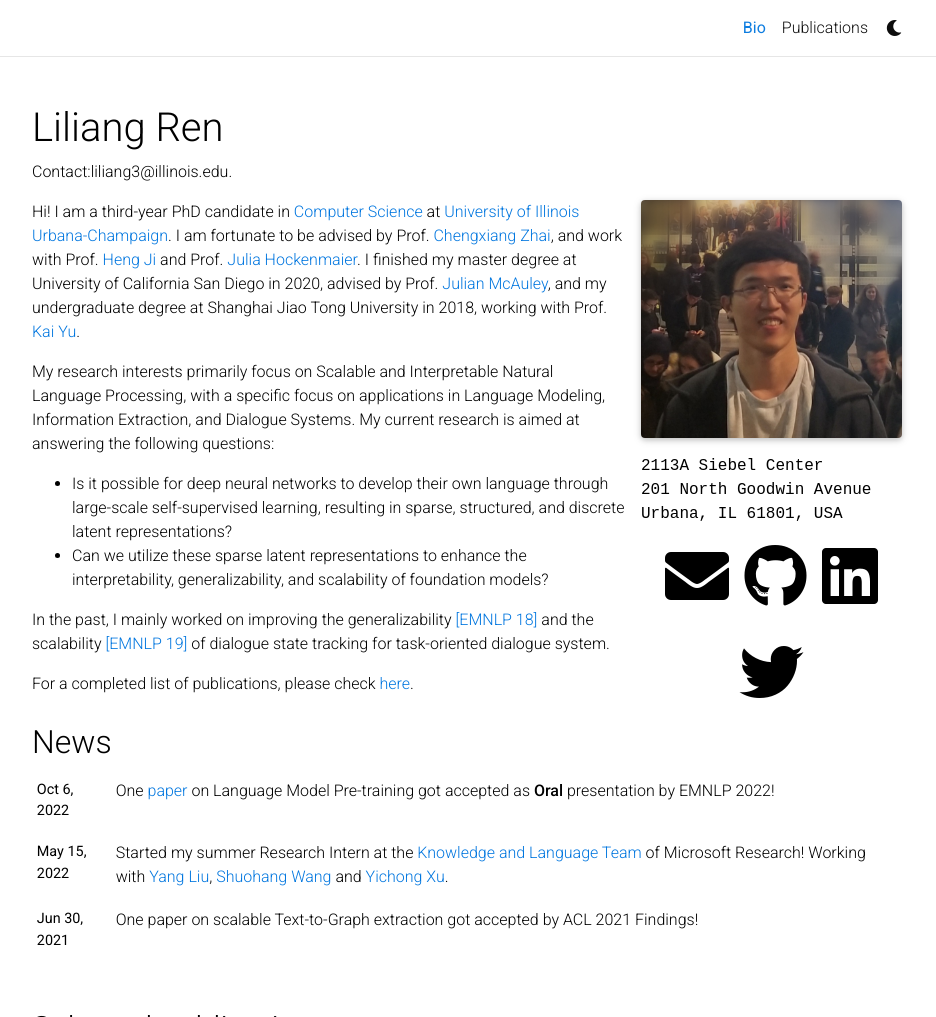
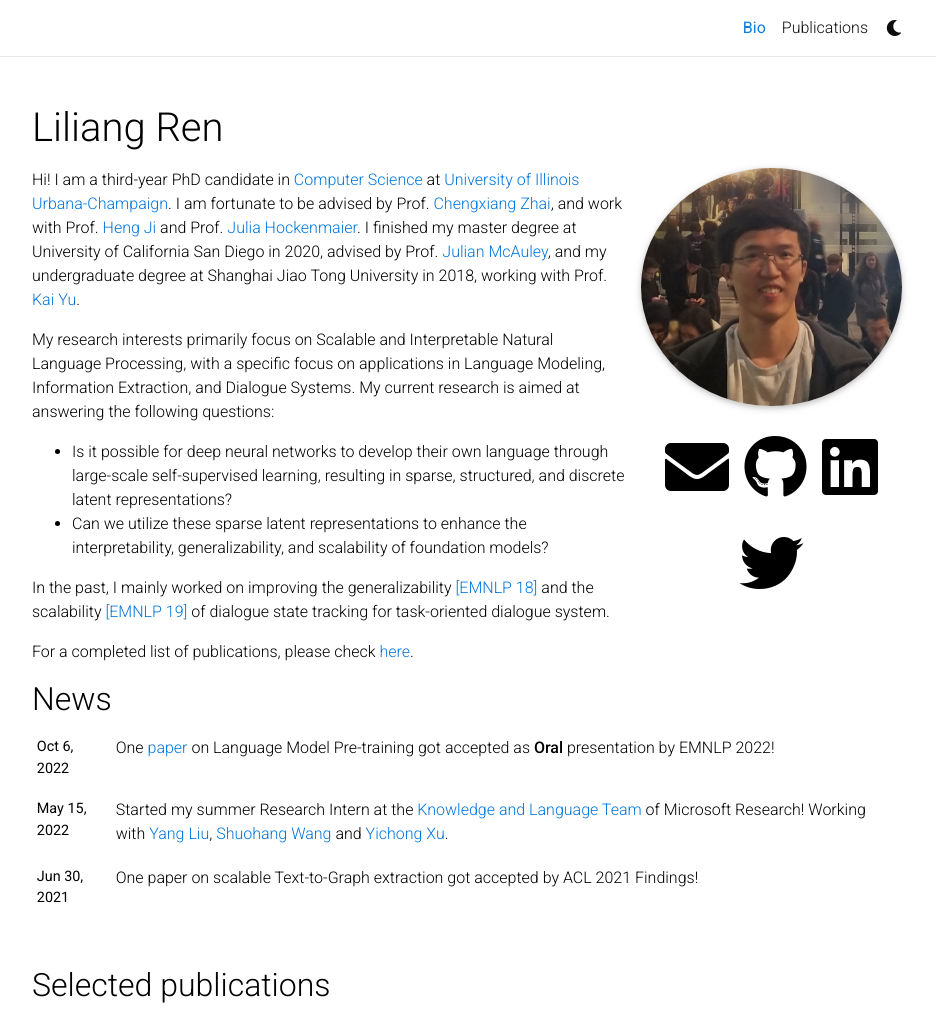
Before and after one commit to renll/renll.github.io, a Jekyll site: the page built from _pages/about.md, in a window 1280 px wide and 1233 px high, cut to the strip 0-1017 px from the top of the window. Shown: the whole strip, without its empty margins (173-1109 px from the left). Built offline with Jekyll 4.4.1, drawn with Linux system fonts in a browser that asks for light colours; full-size pictures stand in for the smaller copies a plugin makes; comment, search, counter and statistics services are not loaded; a style sheet for code colours, icons or effects is not loaded.

Commit message:
Update about.md

```diff
--- a/_pages/about.md
+++ b/_pages/about.md
@@ -2,16 +2,11 @@
 layout: about
 title: Bio
 permalink: /
-subtitle: <a>Contact:liliang3@illinois.edu</a>.
 
 profile:
   align: right
   image: prof_pic.jpeg
-  image_circular: false # crops the image to make it circular
-  address: >
-    <p>2113A Siebel Center</p>
-    <p>201 North Goodwin Avenue</p>
-    <p>Urbana, IL 61801, USA</p>
+  image_circular: true # crops the image to make it circular
 
 news: true  # includes a list of news items
 selected_papers: true # includes a list of papers marked as "selected={true}"
```
